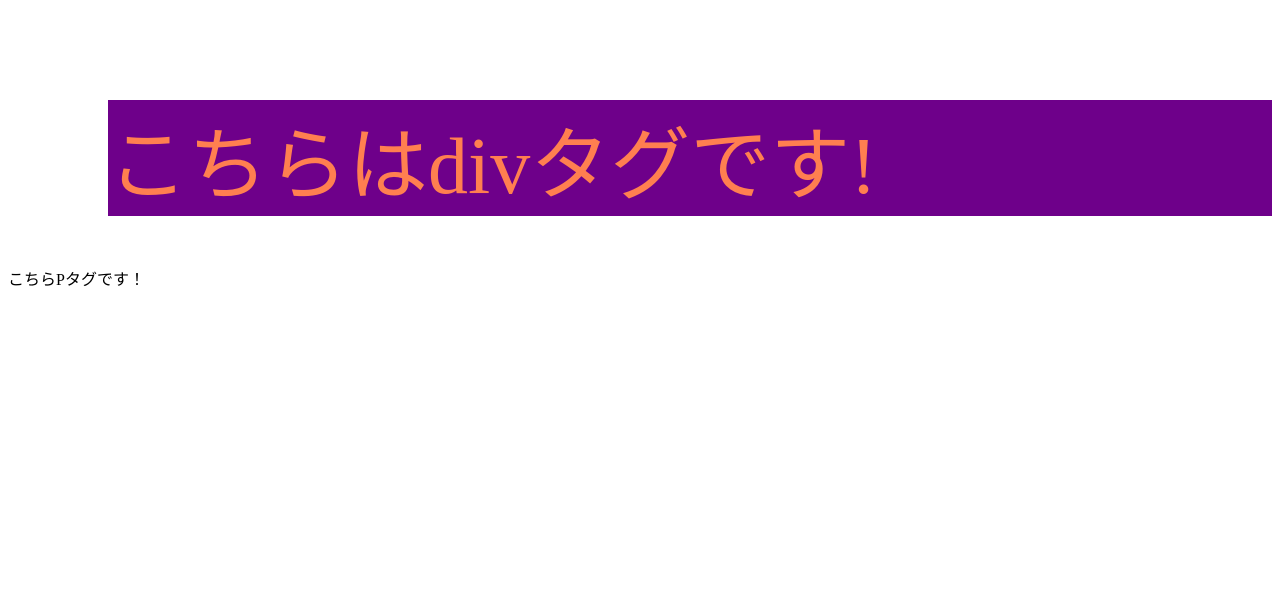
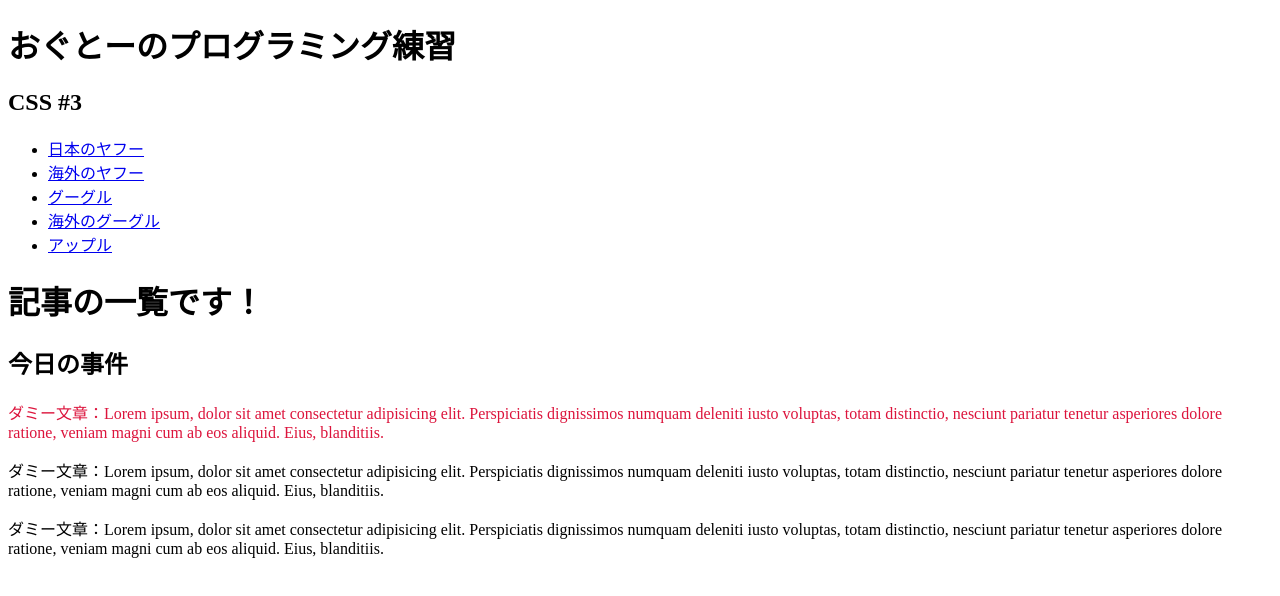
Before and after one commit to ogura-toast/learn_coding, a plain HTML site: page index.html in a window 1280 px wide. Drawn offline with Linux system fonts and the light colour scheme.

Commit message:
Add files via upload

```diff
--- a/index.html
+++ b/index.html
@@ -9,12 +9,27 @@
 
 </head>
 <body>
-    <div >
-        こちらはdivタグです!
-
-    </div>
-    <p>
-        こちらPタグです！
-    </p>
+    <header>
+        <h1>おぐとーのプログラミング練習</h1>
+        <h2>CSS #3</h2>
+        <nav>
+            <ul>
+                <li><a href="https://www.yahoo.co.jp">日本のヤフー</a></li>
+                <li><a href="https://www.yahoo.com">海外のヤフー</a></li>
+                <li><a href="https://www.google.co.jp">グーグル</a></li>
+                <li><a href="https://www.google.com">海外のグーグル</a></li>
+                <li><a href="https://www.apple.com/jp/">アップル</a></li>
+            </ul>
+        </nav>
+    </header>
+    <main>
+        <h1>記事の一覧です！</h1>
+        <article>
+            <h1>今日の事件</h1>
+            <p>ダミー文章：Lorem ipsum, dolor sit amet consectetur adipisicing elit. Perspiciatis dignissimos numquam deleniti iusto voluptas, totam distinctio, nesciunt pariatur tenetur asperiores dolore ratione, veniam magni cum ab eos aliquid. Eius, blanditiis.</p>
+            <p>ダミー文章：Lorem ipsum, dolor sit amet consectetur adipisicing elit. Perspiciatis dignissimos numquam deleniti iusto voluptas, totam distinctio, nesciunt pariatur tenetur asperiores dolore ratione, veniam magni cum ab eos aliquid. Eius, blanditiis.</p>
+            <p>ダミー文章：Lorem ipsum, dolor sit amet consectetur adipisicing elit. Perspiciatis dignissimos numquam deleniti iusto voluptas, totam distinctio, nesciunt pariatur tenetur asperiores dolore ratione, veniam magni cum ab eos aliquid. Eius, blanditiis.</p>
+        </article>
+    </main>
 </body>
 </html>
--- a/style.css
+++ b/style.css
@@ -1,11 +1,3 @@
-div{
-    color: coral;
-    font-size: 5rem;
-    background-color: hsl(288, 100%, 27%);
-    /* width: calc(100% / 3);
-    margin-top: 100px;
-    margin-left: 100px;
-    margin-bottom: 50px;
-    margin-right: 0px; */
-    margin: 100px 0 50px 100px;
+article p:first-of-type{
+    color: crimson;
 }
```
